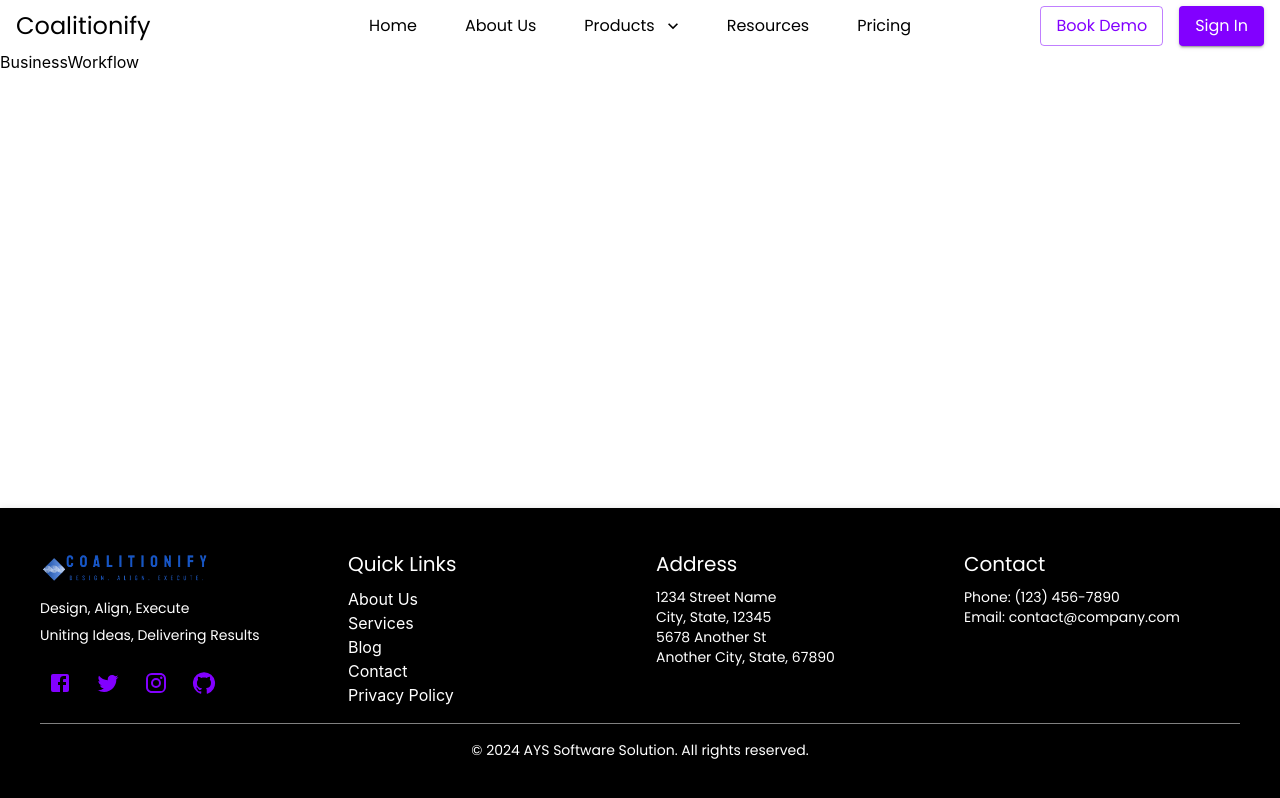
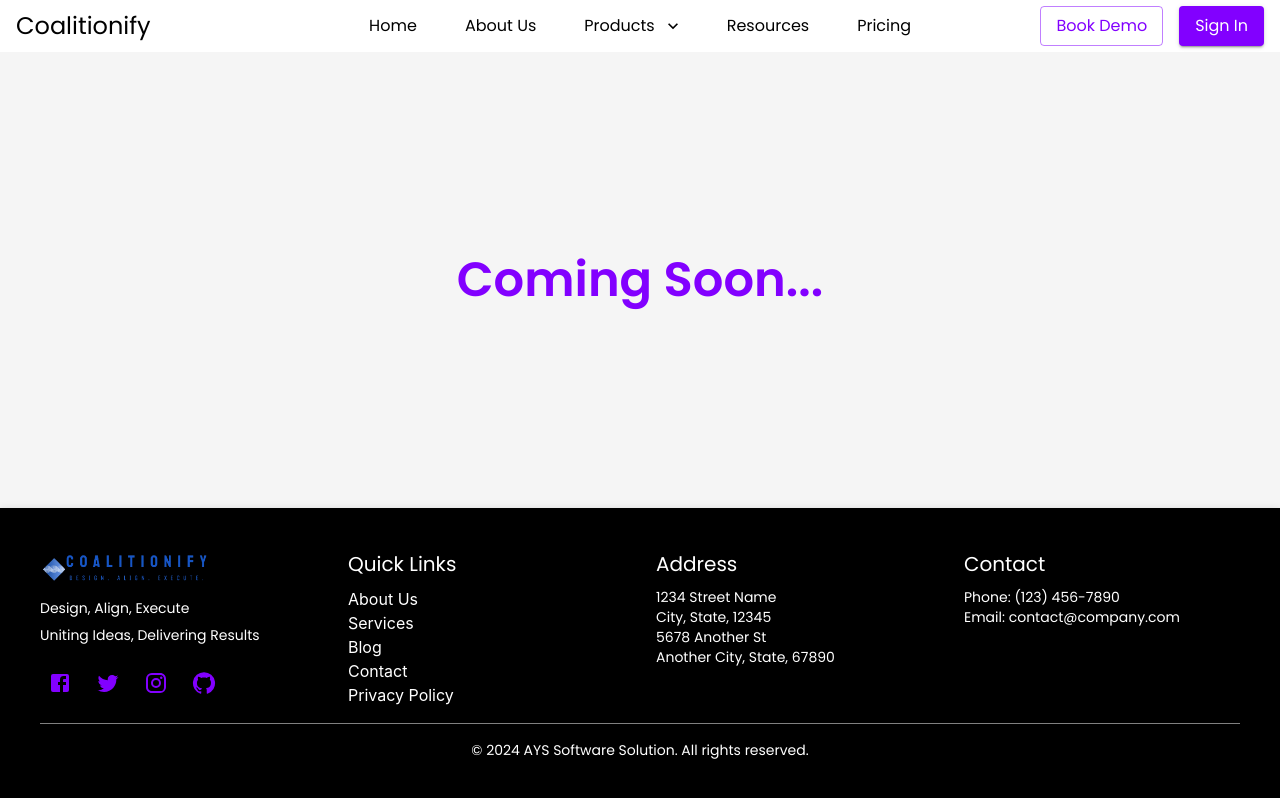
Before and after one commit to 8shivram8/cms-docker-test, a React (Create React App) app: page /businessWorkflow in a window 1280 px wide. Built offline with nearby package versions, Linux system fonts and the light colour scheme.

Commit message:
added home link on coalitionify text

```diff
--- a/src/components/Feature pages/BusinessWorkflow.jsx
+++ b/src/components/Feature pages/BusinessWorkflow.jsx
@@ -1,10 +1,29 @@
 import React from 'react'
+import { Box, Typography } from '@mui/material'
 
 const BusinessWorkflow = () => {
   return (
-    <div>
-      BusinessWorkflow
-    </div>
+    <Box
+      sx={{
+        display: 'flex',
+        justifyContent: 'center',
+        alignItems: 'center',
+        backgroundColor: '#f5f5f5',
+        // height:'auto'
+        flex:1
+      }}
+    >
+      <Typography
+        variant="h3"
+        sx={{
+          fontWeight: 'bold',
+          textAlign: 'center',
+          color: 'primary.main'
+        }}
+      >
+        Coming Soon...
+      </Typography>
+    </Box>
   )
 }
 
--- a/src/components/Feature pages/DailyDiary.jsx
+++ b/src/components/Feature pages/DailyDiary.jsx
@@ -1,10 +1,28 @@
 import React from 'react'
-
+import { Box, Typography } from '@mui/material'
 const DailyDiary = () => {
   return (
-    <div>
-      DailyDiary
-    </div>
+    <Box
+      sx={{
+        display: 'flex',
+        justifyContent: 'center',
+        alignItems: 'center',
+        backgroundColor: '#f5f5f5',
+        // height:'auto'
+        flex:1
+      }}
+    >
+      <Typography
+        variant="h3"
+        sx={{
+          fontWeight: 'bold',
+          textAlign: 'center',
+          color: 'primary.main'
+        }}
+      >
+        Coming Soon...
+      </Typography>
+    </Box>
   )
 }
 
--- a/src/components/HeaderNav.jsx
+++ b/src/components/HeaderNav.jsx
@@ -48,7 +48,11 @@ function HeaderNav() {
                     {/* <img src={Logo} alt="Colitionify Logo" height={40} style={{ marginRight: '10px' }} /> */}
                     <Typography
                         variant="h5"
+                        component={RouterLink}
+                        to="/"
+                        color='black'
                         sx={{
+                            textDecoration:'none',
                             fontSize: '1.5rem',
                             fontWeight: 400,
                             lineHeight: 1.3,
@@ -151,7 +155,7 @@ function HeaderNav() {
                     {
                         !isMobile && (
                             <Button
-                            variant='outlined'
+                                variant='outlined'
                                 color="primary"
                                 sx={{ marginLeft: 2, textTransform: 'none', fontSize: '1rem', }}
                                 href="#contact"
@@ -263,7 +267,7 @@ function HeaderNav() {
                     </Button>
                 </Box>
             </Drawer> */}
-            <MyDrawer drawerOpen={drawerOpen} handleDrawerToggle={handleDrawerToggle}/>
+            <MyDrawer drawerOpen={drawerOpen} handleDrawerToggle={handleDrawerToggle} />
 
 
         </Box>
```
